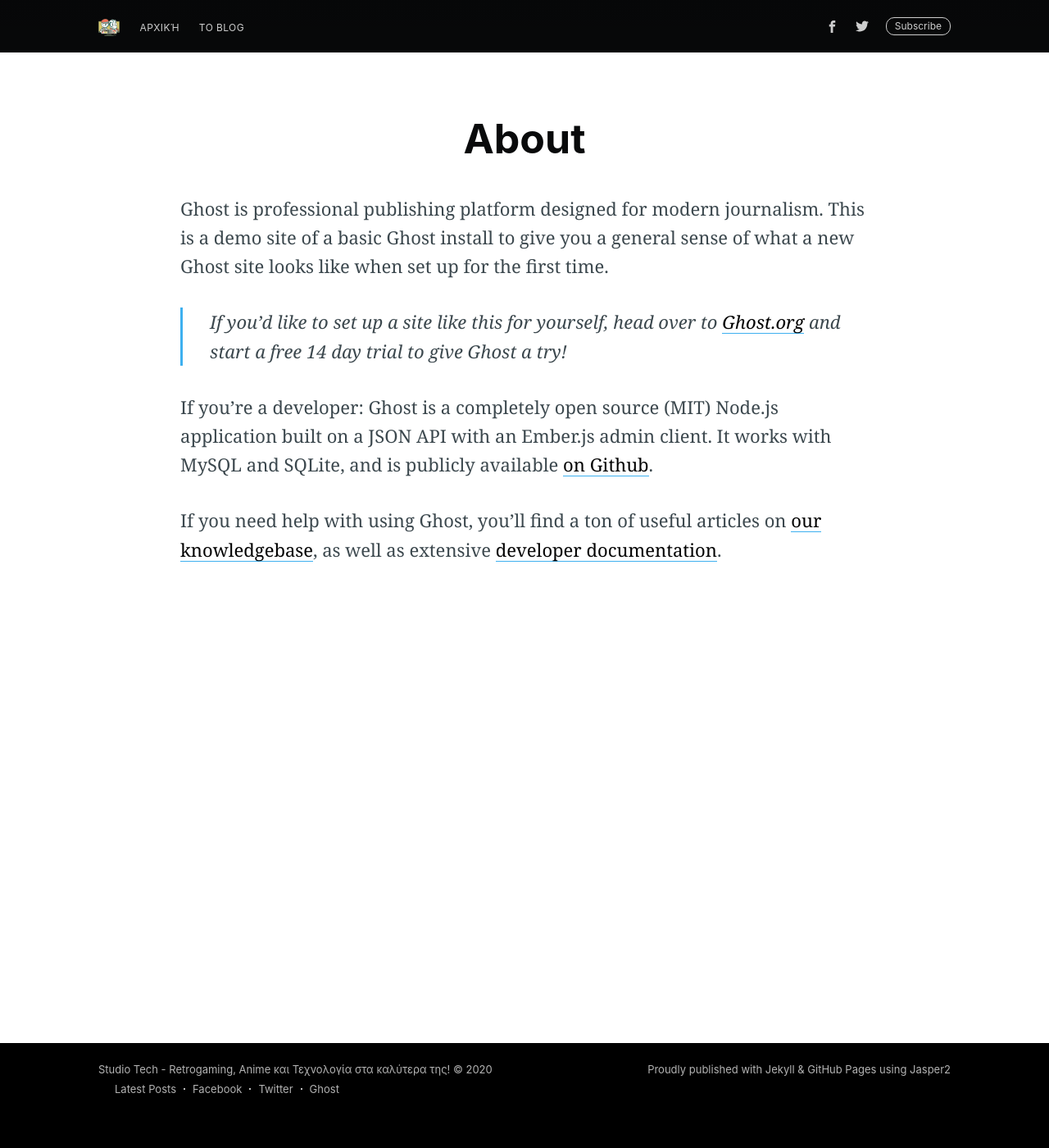
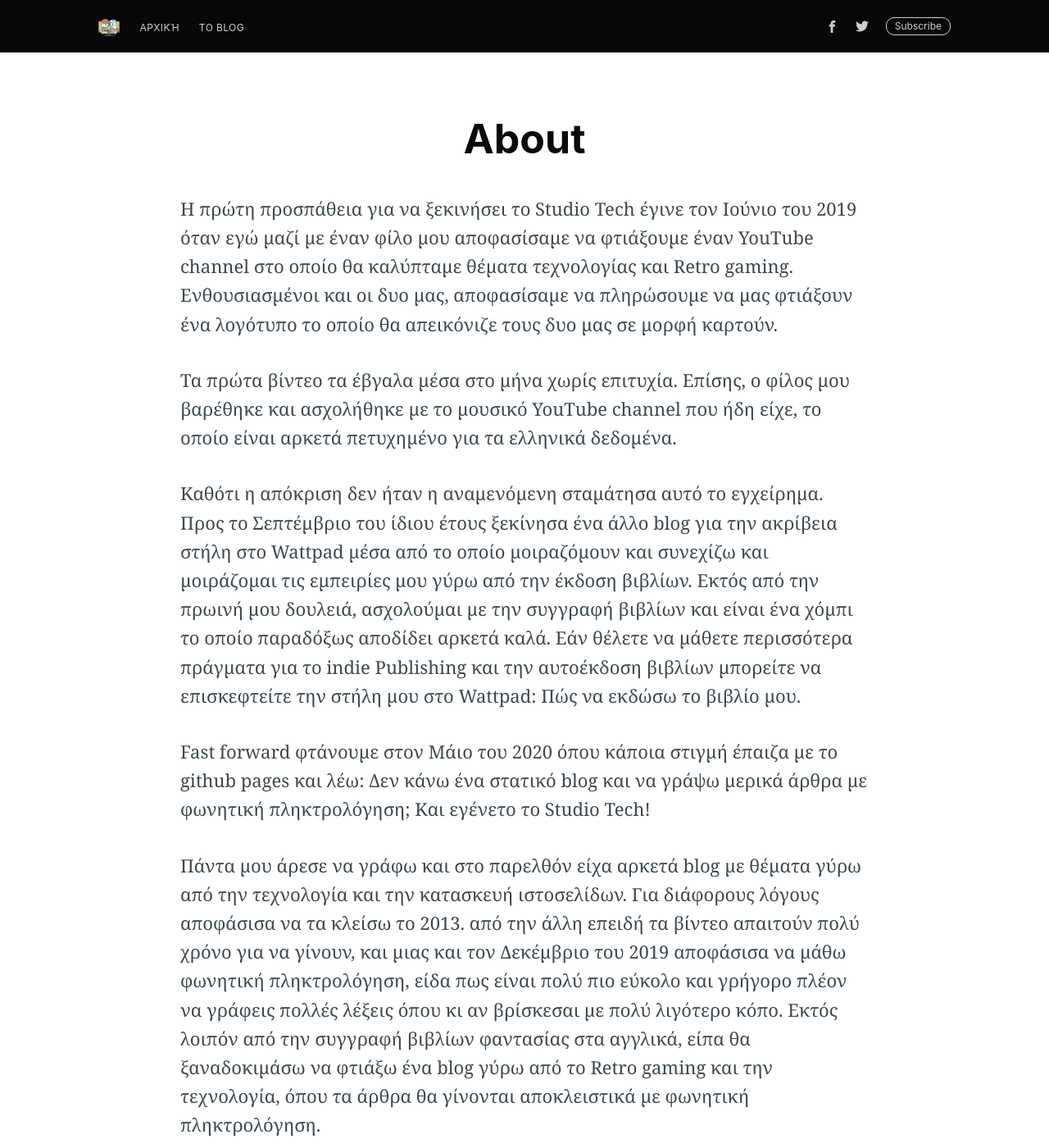
Before and after one commit to alexitsios/site, a Jekyll site: the page built from about/index.md, in a window 1280 px wide and 1400 px high. Shown: the whole window at 82% size. Built offline with Jekyll 4.4.1, drawn with Linux system fonts in a browser that asks for light colours; nearby versions of some CDN libraries; comment, search, counter and statistics services are not loaded; some of the changed text lies outside the part shown.

Commit message:
Updated Index

```diff
--- a/about/index.md
+++ b/about/index.md
@@ -1,17 +1,23 @@
 ---
 title: About
-layout: page
 current: about
 navigation: true
 logo: assets/images/ghost.png
 class: page-template
 subclass: post page
+layout: page
 ---
 
-Ghost is professional publishing platform designed for modern journalism. This is a demo site of a basic Ghost install to give you a general sense of what a new Ghost site looks like when set up for the first time.
+Η πρώτη προσπάθεια για να ξεκινήσει το Studio Tech  έγινε τον Ιούνιο του 2019 όταν εγώ μαζί με έναν φίλο μου  αποφασίσαμε να φτιάξουμε έναν YouTube channel στο οποίο θα καλύπταμε θέματα τεχνολογίας και Retro gaming. Ενθουσιασμένοι και οι δυο μας, αποφασίσαμε να  πληρώσουμε να μας φτιάξουν ένα λογότυπο  το οποίο θα απεικόνιζε τους δυο μας σε μορφή καρτούν.
 
-> If you'd like to set up a site like this for yourself, head over to [Ghost.org](https://ghost.org/) and start a free 14 day trial to give Ghost a try!
 
-If you're a developer: Ghost is a completely open source (MIT) Node.js application built on a JSON API with an Ember.js admin client. It works with MySQL and SQLite, and is publicly available [on Github](https://github.com/TryGhost/ghost).
 
-If you need help with using Ghost, you'll find a ton of useful articles on [our knowledgebase](https://help.ghost.org/), as well as extensive [developer documentation](https://docs.ghost.org/).
+Τα πρώτα βίντεο  τα έβγαλα μέσα στο μήνα χωρίς επιτυχία. Επίσης, ο φίλος μου βαρέθηκε και ασχολήθηκε με το  μουσικό YouTube channel που ήδη είχε, το οποίο είναι αρκετά πετυχημένο για τα ελληνικά δεδομένα.
+
+Καθότι  η απόκριση δεν ήταν η αναμενόμενη  σταμάτησα αυτό το εγχείρημα. Προς το Σεπτέμβριο του ίδιου έτους ξεκίνησα ένα άλλο blog για την ακρίβεια στήλη στο Wattpad μέσα από το οποίο μοιραζόμουν και συνεχίζω και μοιράζομαι τις εμπειρίες μου γύρω από την έκδοση βιβλίων.  Εκτός από την πρωινή μου δουλειά,  ασχολούμαι με την συγγραφή βιβλίων και είναι ένα χόμπι το οποίο παραδόξως αποδίδει αρκετά καλά.  Εάν θέλετε να μάθετε περισσότερα πράγματα για το indie Publishing και την αυτοέκδοση βιβλίων μπορείτε να επισκεφτείτε την στήλη μου στο Wattpad: Πώς να εκδώσω το βιβλίο μου.
+
+Fast forward φτάνουμε στον  Μάιο του 2020 όπου κάποια στιγμή έπαιζα με το github pages  και λέω: Δεν κάνω  ένα στατικό blog και να γράψω μερικά άρθρα με φωνητική πληκτρολόγηση;  Και εγένετο το  Studio Tech!
+
+ Πάντα μου άρεσε να γράφω και στο παρελθόν είχα αρκετά blog  με θέματα γύρω από την τεχνολογία και την κατασκευή ιστοσελίδων. Για διάφορους λόγους αποφάσισα να τα κλείσω το 2013.  από την άλλη επειδή τα βίντεο απαιτούν πολύ χρόνο για να γίνουν,  και μιας και τον Δεκέμβριο του 2019 αποφάσισα να μάθω φωνητική πληκτρολόγηση,  είδα πως είναι πολύ πιο εύκολο και γρήγορο πλέον να γράφεις πολλές λέξεις όπου κι αν βρίσκεσαι με πολύ λιγότερο κόπο. Εκτός λοιπόν από την συγγραφή βιβλίων  φαντασίας στα αγγλικά,  είπα θα ξαναδοκιμάσω να φτιάξω ένα blog γύρω από το Retro gaming και την τεχνολογία,  όπου τα άρθρα θα γίνονται αποκλειστικά με φωνητική πληκτρολόγηση.
+
+ Ελπίζω να απολαύσετε και να βρείτε χρήσιμο το περιεχόμενο  του συγκεκριμένου ιστολογίου.  Επίσης, σε περίπτωση που θέλετε  να γράψετε κάποιο άρθρο γύρω από το Retro / Indie gaming  ή την τεχνολογία, μη διστάσετε να επικοινωνήσετε μαζί μου :)
```
